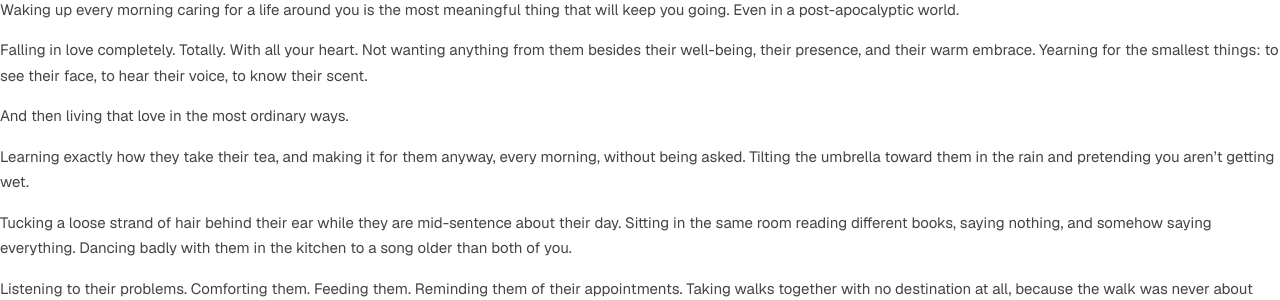
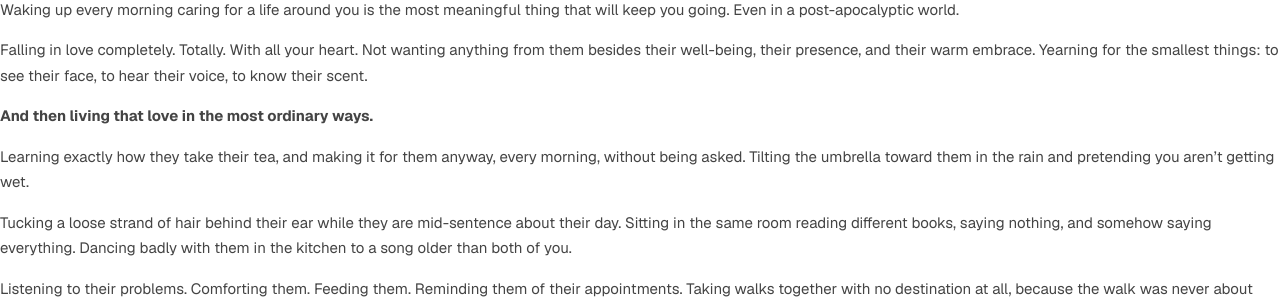
Before and after one commit to trmanish/trmanish.github.io, a Jekyll site: the page built from the-last-scarce-things-pdf.md, in a window 1280 px wide. Shown: the part 1596-1896 px from the top of the page. Built offline with Jekyll 4.4.1, drawn with Linux system fonts in a browser that asks for light colours; our own code applies the rules of GitHub Pages for plain Markdown files.

```diff
--- a/the-last-scarce-things-pdf.md
+++ b/the-last-scarce-things-pdf.md
@@ -103,7 +103,7 @@ Waking up every morning caring for a life around you is the most meaningful thin
 
 Falling in love completely. Totally. With all your heart. Not wanting anything from them besides their well-being, their presence, and their warm embrace. Yearning for the smallest things: to see their face, to hear their voice, to know their scent.
 
-And then living that love in the most ordinary ways.
+**And then living that love in the most ordinary ways.**
 
 Learning exactly how they take their tea, and making it for them anyway, every morning, without being asked. Tilting the umbrella toward them in the rain and pretending you aren't getting wet.
 
```
Also changed, not shown: _posts/2026-06-06-the-last-scarce-things.md (+1 -1 lines), 1 other file.
